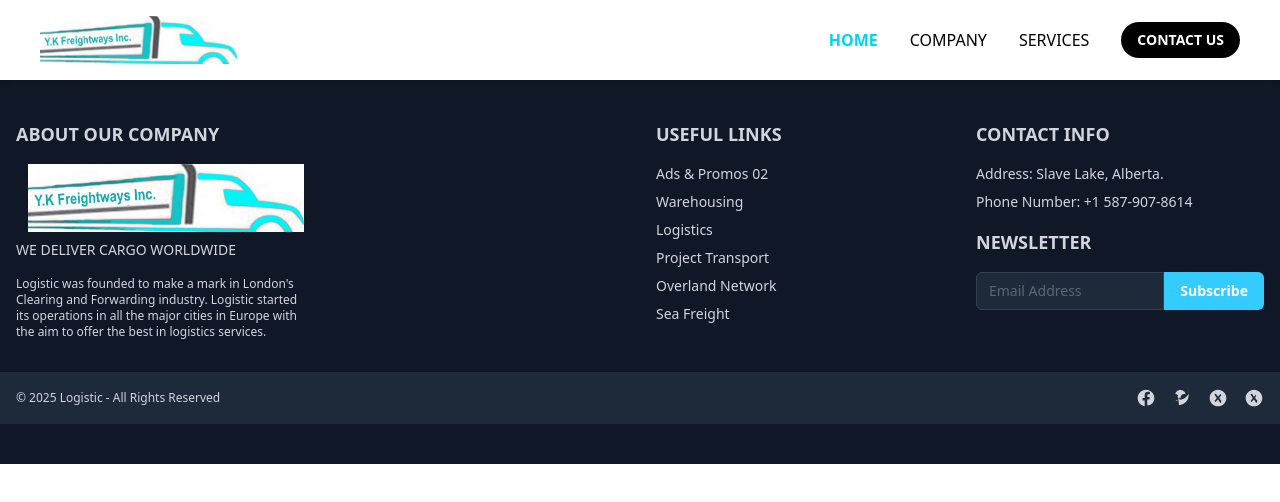
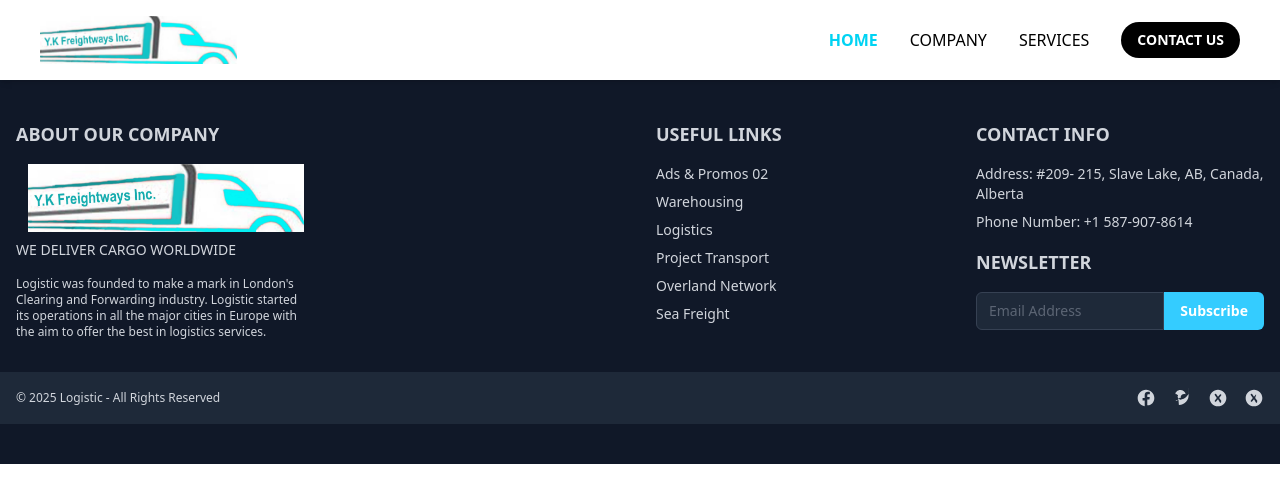
Before and after one commit to Shubham-juris/ykfreightwaysincltd, a React (Vite) app: page /contact-us in a window 1280 px wide. Shown: the top 502 px of the page. Built offline with nearby package versions, Linux system fonts and the light colour scheme.

Commit message:
Update Footer.jsx

```diff
--- a/src/Components/Footer.jsx
+++ b/src/Components/Footer.jsx
@@ -105,7 +105,7 @@ const Footer = () => {
         <div>
           <h3 className="text-lg font-semibold mb-4">CONTACT INFO</h3>
           <p className="text-sm mb-2">
-            Address: Slave Lake, Alberta.
+            Address: #209- 215, Slave Lake, AB, Canada, Alberta
           </p>
           <p className="text-sm mb-4">
             Phone Number: +1 587-907-8614
```
